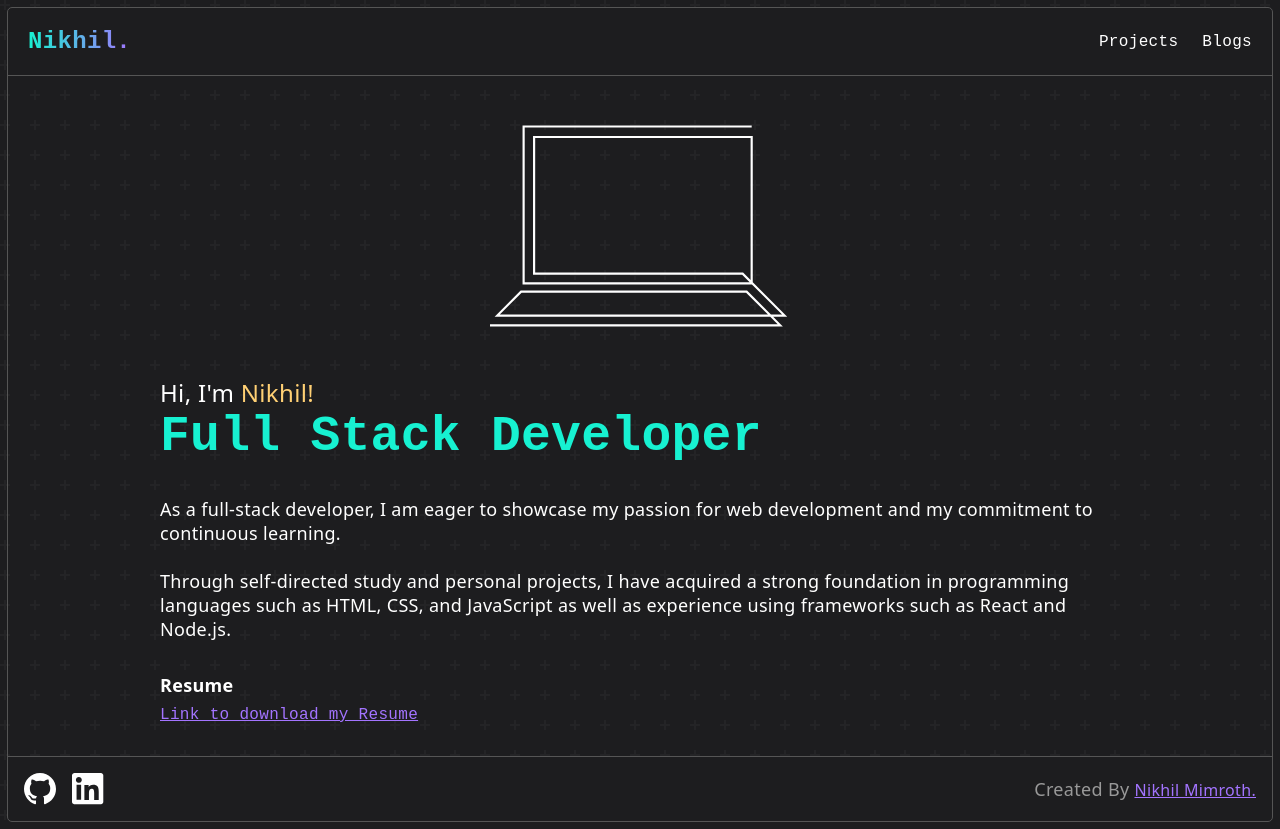
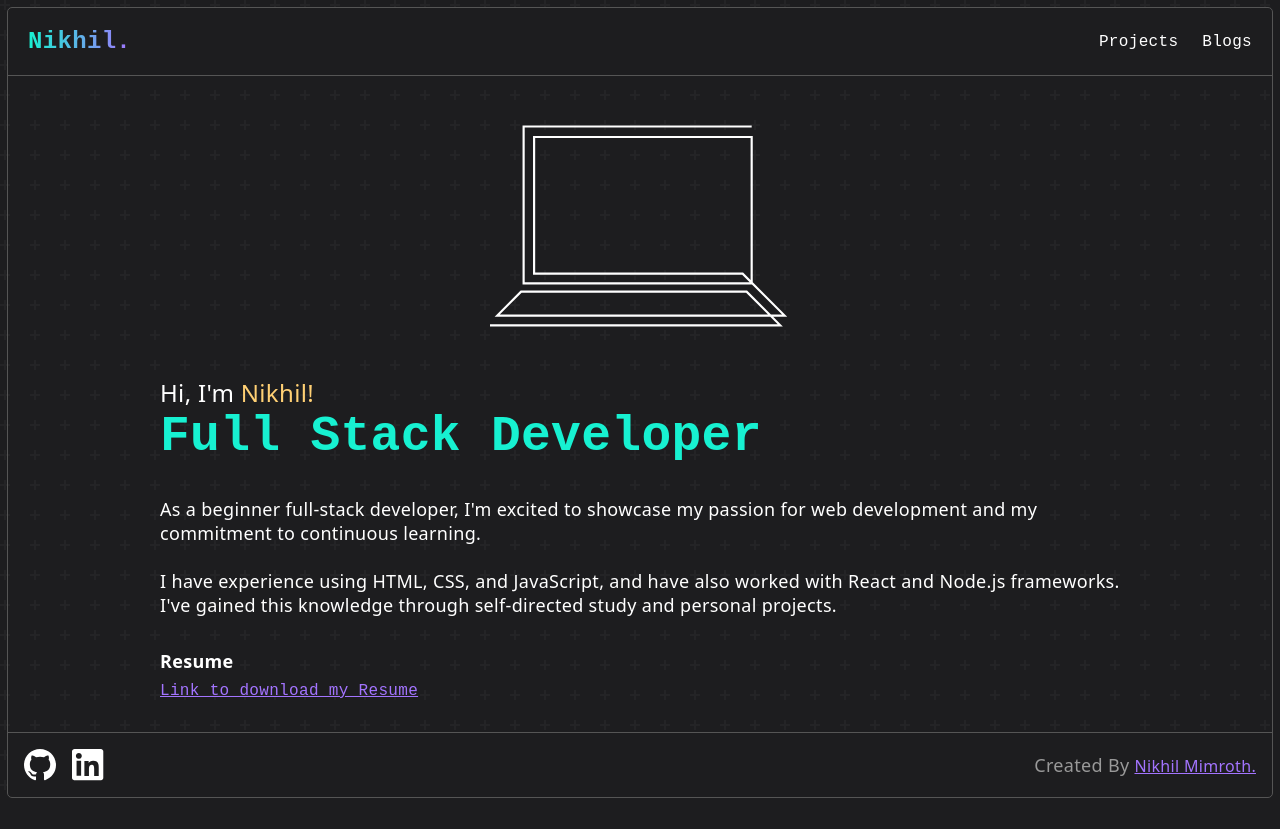
Before and after one commit to Nikhil667/portfolio-react, a React (Create React App) app: page / in a window 1280 px wide. After the commit the page ends 805 px from the top, so only its background shows below. Built offline with nearby package versions, Linux system fonts and the light colour scheme.

Commit message:
Updated Heading

```diff
--- a/src/pages/Home.js
+++ b/src/pages/Home.js
@@ -53,7 +53,7 @@ export default function Home() {
               Full Stack Developer
             </h1>
           </div>
-          <p>As a full-stack developer, I am eager to showcase my passion for web development and my commitment to continuous learning. <br /><br /> Through self-directed study and personal projects, I have acquired a strong foundation in programming languages such as HTML, CSS, and JavaScript as well as experience using frameworks such as React and Node.js.</p>
+          <p>As a beginner full-stack developer, I'm excited to showcase my passion for web development and my commitment to continuous learning.  <br /><br /> I have experience using HTML, CSS, and JavaScript, and have also worked with React and Node.js frameworks. I've gained this knowledge through self-directed study and personal projects.</p>
         <div className='home-resume'>
           <p className='bold'>Resume</p>
           <Link onClick={downloadPDF} >Link to download my Resume</Link>
```
